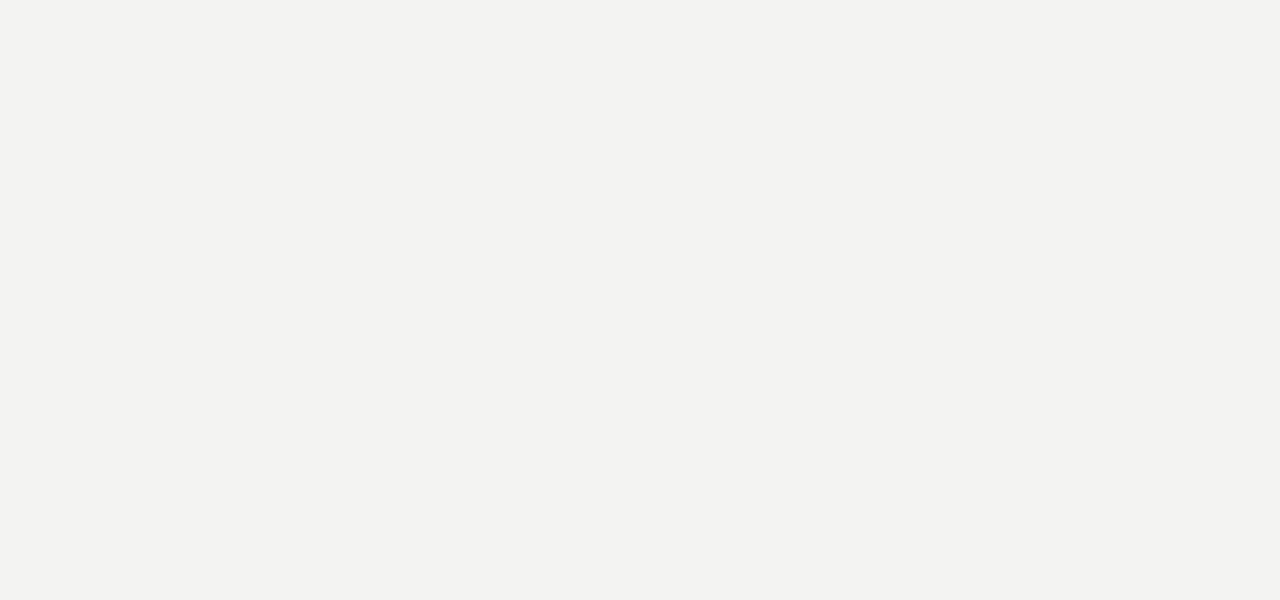
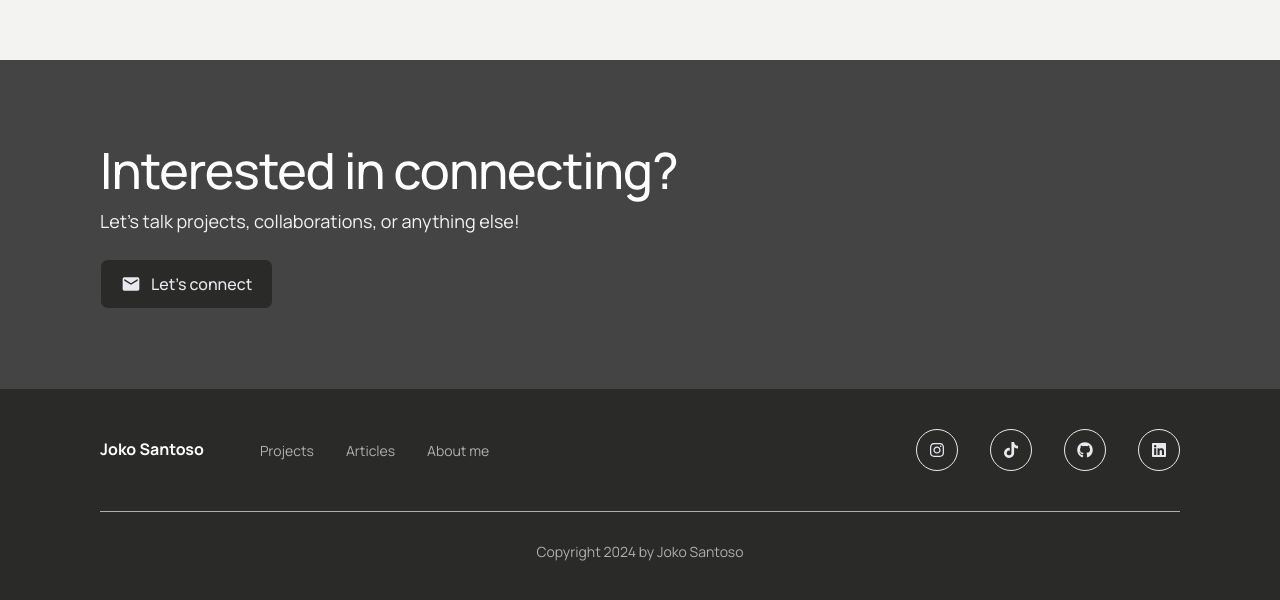
Before and after one commit to jokoo7/portfolio-homepage, a Next.js app: page /typography in a window 1280 px wide. Shown: the part 740-1340 px from the top of the page. Before the commit the page ends 800 px from the top, so only its background shows below. Built offline with nearby package versions, Linux system fonts and the light colour scheme; a web font is replaced by a local one.

Commit message:
feat: add footer

```diff
--- a/app/globals.css
+++ b/app/globals.css
@@ -37,13 +37,13 @@
     @apply text-[16px] leading-[120%] tracking-[-0.01em] text-black no-underline hover:text-[#000000];
   }
   .nav-footer-home {
-    @apply hover:text-light-grey leading-[120%] font-bold text-white no-underline;
+    @apply hover:text-light-grey text-[16px] leading-[120%] font-bold text-white no-underline;
   }
   .nav-links {
     @apply text-[14px] leading-[2em] tracking-[-0.2px] text-[#4A4A45] no-underline hover:text-[#828282];
   }
   .nav-footer-links {
-    @apply text-grey leading-[2em] tracking-[-0.2px] no-underline hover:text-white;
+    @apply text-grey text-[14px] leading-[2em] tracking-[-0.2px] no-underline hover:text-white;
   }
 }
 
--- a/app/layout.tsx
+++ b/app/layout.tsx
@@ -3,6 +3,7 @@ import { Manrope, Fragment_Mono } from 'next/font/google';
 import './globals.css';
 import { cn } from '@/lib/utils';
 import Navbar from '@/components/navbar';
+import Footer from '@/components/footer';
 
 const manropeSans = Manrope({
   variable: '--font-manrope-sans',
@@ -29,6 +30,7 @@ export default function RootLayout({
         <main className="relative flex min-h-screen flex-col">
           <Navbar />
           <div className="min-h-screen flex-1 flex-grow">{children}</div>
+          <Footer />
         </main>
       </body>
     </html>
--- a/app/page.tsx
+++ b/app/page.tsx
@@ -15,7 +15,7 @@ import { FaGithub, FaInstagram } from 'react-icons/fa';
 import { FaLinkedin, FaTiktok } from 'react-icons/fa6';
 import { IoArrowForward } from 'react-icons/io5';
 
-const SOCIALLINKS = [
+export const SOCIALLINKS = [
   { path: '', label: 'Instagram', icon: <FaInstagram /> },
   { path: '', label: 'Tiktok', icon: <FaTiktok /> },
   { path: '', label: 'Github', icon: <FaGithub /> },
--- a/components/button.tsx
+++ b/components/button.tsx
@@ -8,11 +8,11 @@ const buttonVariants = cva(
     variants: {
       variant: {
         default: 'text-black bg-white hover:text-white hover:bg-black',
-        dark: 'text-[#E8E9EE] bg-black hover:text-black hover:bg-white',
+        dark: 'text-[#E8E9EE] bg-black hover:text-black hover:bg-white border-dark-grey',
       },
       size: {
         default: 'px-[20px] py-[10px]',
-        big: 'px-[20px] py-[10px] h-[50px] text-[16px]',
+        big: 'px-[20px] py-[10px] h-[50px] text-[16px] [&_svg]:size-5',
         icon: 'w-[42px] aspect-square rounded-full',
       },
     },
--- /dev/null
+++ b/components/footer.tsx
@@ -0,0 +1,81 @@
+import * as React from 'react';
+import { Paragraph } from './paragraph';
+import { Button, buttonVariants } from './button';
+import { MdEmail } from 'react-icons/md';
+import { SOCIALLINKS } from '@/app/page';
+import Link from 'next/link';
+
+const NAVLINKS = [
+  { path: '/projects', label: 'Projects' },
+  { path: '/articles', label: 'Articles' },
+  { path: '/about-me', label: 'About me' },
+];
+
+export default function Footer() {
+  return (
+    <>
+      <section className="bg-dark-grey w-full">
+        <div className="wrapper py-20">
+          <div className="wrapper-content">
+            <h2 className="text-[32px] leading-[1.2em] font-medium tracking-[-0.02em] text-white md:text-[50px]">
+              Interested in connecting?
+            </h2>
+            <Paragraph className="text-background mt-2">
+              Let’s talk projects, collaborations, or anything else!
+            </Paragraph>
+            <Button
+              variant="dark"
+              size="big"
+              className="mt-8 w-full md:mt-6 md:w-fit"
+            >
+              <MdEmail /> Let’s connect
+            </Button>
+          </div>
+        </div>
+      </section>
+      <footer className="w-full bg-black">
+        <div className="wrapper py-0">
+          <div className="wrapper-content border-grey flex flex-col items-center justify-between gap-10 border-b py-14 md:flex-row md:py-10">
+            <div className="flex flex-col items-center gap-14 md:flex-row">
+              <Link
+                href="/"
+                className="text-[18px] leading-[120%] font-bold text-white no-underline md:text-[16px]"
+              >
+                Joko Santoso
+              </Link>
+
+              <div className="flex flex-col items-center gap-8 md:flex-row">
+                {NAVLINKS.map((link, i) => (
+                  <Link
+                    key={i}
+                    href={link.path}
+                    className="text-grey text-[18px] leading-[1.5em] no-underline hover:text-white md:text-[14px]"
+                  >
+                    {link.label}
+                  </Link>
+                ))}
+              </div>
+            </div>
+            <div className="flex items-center gap-10 md:gap-8">
+              {SOCIALLINKS.map((link, i) => (
+                <Link
+                  href={link.path}
+                  key={i}
+                  className={buttonVariants({ size: 'icon', variant: 'dark' })}
+                >
+                  {link.icon}
+                </Link>
+              ))}
+            </div>
+          </div>
+
+          <div className="wrapper-content py-12 pt-8 text-center">
+            <p className="text-grey text-[14px] leading-[1.2em]">
+              Copyright {new Date().getFullYear()} by Joko Santoso
+            </p>
+          </div>
+        </div>
+      </footer>
+    </>
+  );
+}
--- a/components/main-hero.tsx
+++ b/components/main-hero.tsx
@@ -1,8 +1,12 @@
 import * as React from 'react';
+
+/*
+rounded-b-4xl bg-white px-[20px] pt-[115px] pb-[100px] md:rounded-b-[70px] md:px-[40px] md:pt-[155px] md:pb-[80px] lg:px-[100px] lg:pt-[130px] lg:pb-[150px]
+*/
 
 export default function MainHero({ children }: { children: React.ReactNode }) {
   return (
-    <div className="rounded-b-4xl bg-white px-[20px] pt-[115px] pb-[100px] md:rounded-b-[70px] md:px-[40px] md:pt-[155px] md:pb-[80px] lg:px-[100px] lg:pt-[130px] lg:pb-[150px]">
+    <div className="bg-white px-[20px] pt-[115px] pb-[100px] md:px-[40px] md:pt-[155px] md:pb-[80px] lg:px-[100px] lg:pt-[130px] lg:pb-[150px]">
       {children}
     </div>
   );
```
